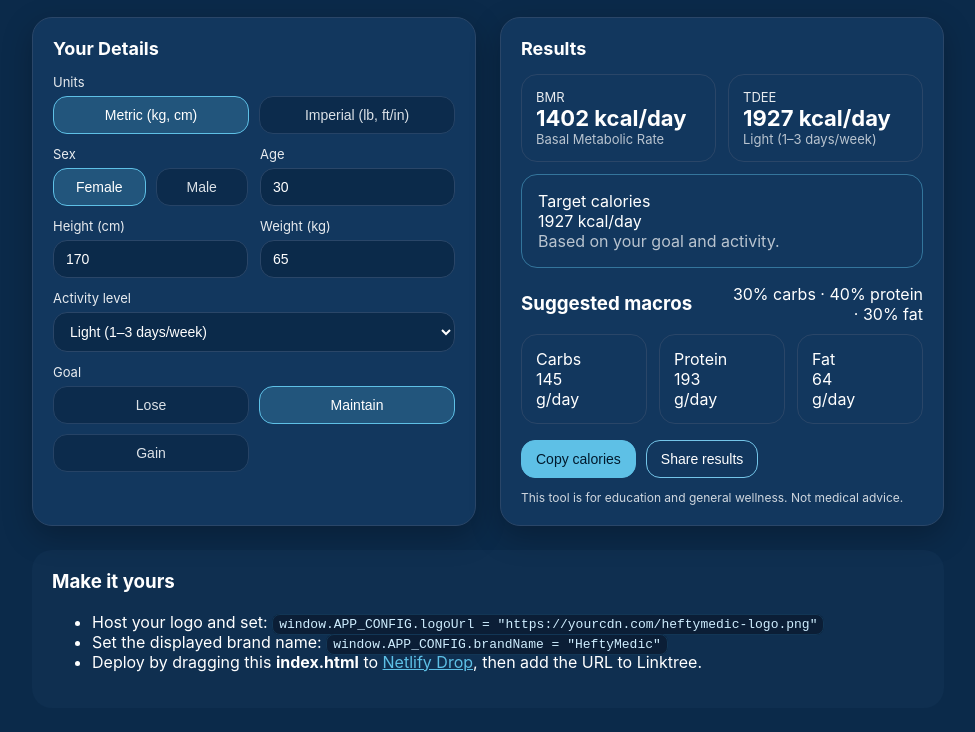
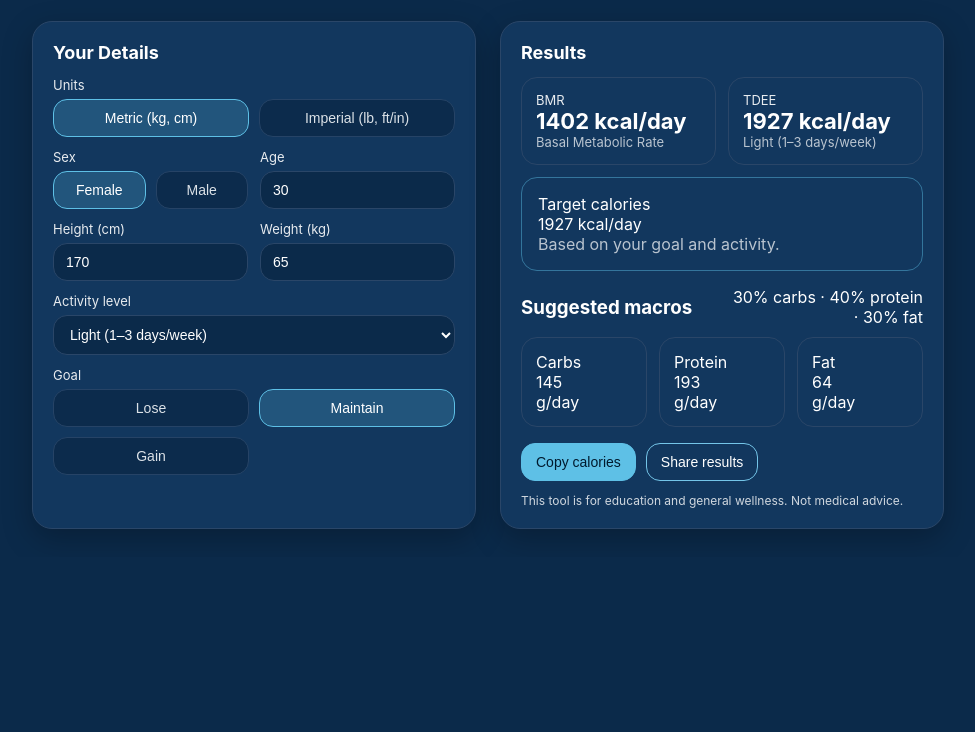
Before and after one commit to HeftyMedic/Calculator, a plain HTML site: page index.html in a window 1280 px wide. Shown: the part 243-975 px from the top of the page, without its empty margins (152-1127 px from the left). After the commit the page ends 800 px from the top, so only its background shows below. Drawn offline with Linux system fonts and the light colour scheme.

Commit message:
Update index.html

```diff
--- a/index.html
+++ b/index.html
@@ -44,7 +44,7 @@
     .cta{display:flex;gap:10px;flex-wrap:wrap;margin-top:16px}
     .btn{padding:10px 14px;border-radius:14px;border:1px solid var(--accent);background:transparent;color:var(--text);cursor:pointer}
     .btn.primary{background:var(--brand);border-color:var(--brand);color:#001A2E}
-    .branding{background:color-mix(in srgb, var(--card) 85%, black);border-radius:var(--radius);padding:20px;margin-top:24px}
+
     .logo{width:88px;height:88px;object-fit:contain;display:block;margin:0 auto 10px;filter:drop-shadow(0 6px 22px rgba(116,197,232,.35))}
     a{color:var(--brand)}
     code{background:#0b1e36;border:1px solid #123655;color:#cfeeff;padding:2px 6px;border-radius:8px}
@@ -181,14 +181,7 @@
         </section>
       </div>
 
-      <section class="branding">
-        <h3 style="margin-top:0">Make it yours</h3>
-        <ul>
-          <li>Host your logo and set: <code>window.APP_CONFIG.logoUrl = "https://yourcdn.com/heftymedic-logo.png"</code></li>
-          <li>Set the displayed brand name: <code>window.APP_CONFIG.brandName = "HeftyMedic"</code></li>
-          <li>Deploy by dragging this <strong>index.html</strong> to <a href="https://app.netlify.com/drop" target="_blank" rel="noreferrer">Netlify Drop</a>, then add the URL to Linktree.</li>
-        </ul>
-      </section>
+
     </div>
   </div>
 
@@ -196,7 +189,7 @@
     // --- CONFIG YOU CAN EDIT ---
     window.APP_CONFIG = {
       brandName: "HeftyMedic",
-      logoUrl: "LOGO.png", // e.g., "https://yourcdn.com/heftymedic-logo.png"
+      logoUrl: "", // e.g., "https://yourcdn.com/heftymedic-logo.png"
     };
 
     // Helpers
```
